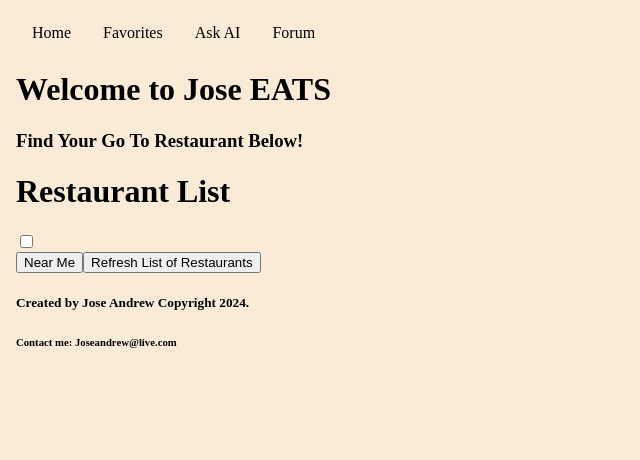
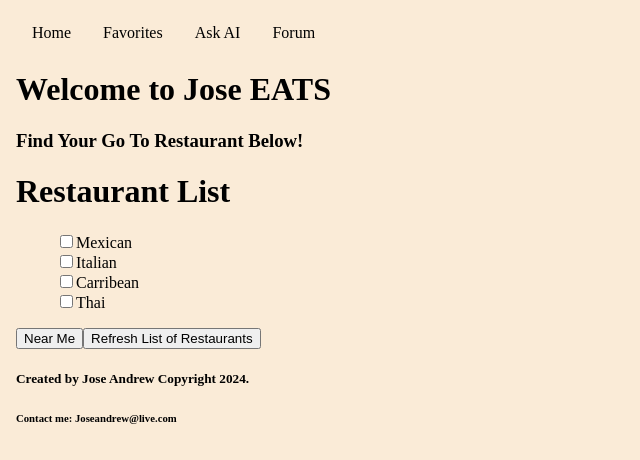
Before and after one commit to Jandrew2055/restaurantFinder, a React app: page / in a window 1280 px wide. Shown: the top 460 px of the page, without its empty margins (0-640 px from the left). Built offline with nearby package versions, Linux system fonts and the light colour scheme.

Commit message:
finished setting up the checkbox component, will expand to take out the logic for list

```diff
--- a/client/Components/Checkbox.jsx
+++ b/client/Components/Checkbox.jsx
@@ -1,14 +1,13 @@
 import React, { useState } from 'react';
 
-const Checkbox = (id, checkHandler, name, checked) => {
+const Checkbox = ({ id, checkHandler, name, checked }) => {
   // console.log(list);
 
   //LOGIC TO BE MOVED TO CHECKBOX LIST COMPONENT
 
   //will print out the list of restaurants user can select from to filter list
   return (
-    <div>
-      <label>
+    <label htmlFor={id}>
       <input
         type='checkbox'
         id={id}
@@ -17,7 +16,6 @@ const Checkbox = (id, checkHandler, name, checked) => {
       ></input>
       {name}
     </label>
-    </div>
   );
 };
 
--- a/client/Components/DisplayRestaurants.jsx
+++ b/client/Components/DisplayRestaurants.jsx
@@ -1,11 +1,5 @@
 import React, { useState, useEffect } from 'react';
 import Checkbox from './Checkbox';
-
-const DisplayRestaurants = (props) => {
-  //collect restaurant list from parent component
-  const { restaurantData } = props;
-  const [restaurantPhotos, setRestaurantPhotos] = useState({});
-  const [isChecked, setIsChecked] = useState();
 
 //this list will be passed down to child to be used to render checkboxes
 const foodType = [
@@ -15,10 +9,25 @@ const DisplayRestaurants = (props) => {
   { id: 3, name: 'Thai', state: false },
 ];
 
+const DisplayRestaurants = (props) => {
+  //collect restaurant list from parent component
+  const { restaurantData } = props;
+  const [restaurantPhotos, setRestaurantPhotos] = useState({});
+  const [foodTypeFilter, setFoodTypeFilter] = useState(() => foodType);
+
   //changes status of checkbox
   const checkHandler = (event) => {
-    setIsChecked(!isChecked);
-    console.log(event);
+    const { id } = event.target;
+
+    //maps through all items and updates state for the one that is clicked
+    setFoodTypeFilter((prevState) =>
+      prevState.map((item) => {
+        //creates new object with previous item and updates the state inside
+        return item.id === parseInt(id)
+          ? { ...item, state: !item.state }
+          : item;
+      })
+    );
   };
 
   //this function will allow you to add this restaurant to list of favorites
@@ -125,12 +134,20 @@ const DisplayRestaurants = (props) => {
   return (
     <div>
       <h1>Restaurant List</h1>
+      <ul>
+        {foodTypeFilter.map((type) => {
+          return (
+            <li key={type.id}>
               <Checkbox
-        id={foodType[0].id}
-        name={foodType[0].name}
-        checked={foodType[0].state}
+                id={type.id}
+                name={type.name}
+                checked={type.state}
                 checkHandler={checkHandler}
               />
+            </li>
+          );
+        })}
+      </ul>
       {/* <Checkbox id={foodType[1].id} name={foodType[1].name} /> */}
       <button onClick={props.getUserLocation}> Near Me</button>
       <button onClick={props.grabRestaurantInfo}>
```
Lines whose indentation alone changed are shown as unchanged.
